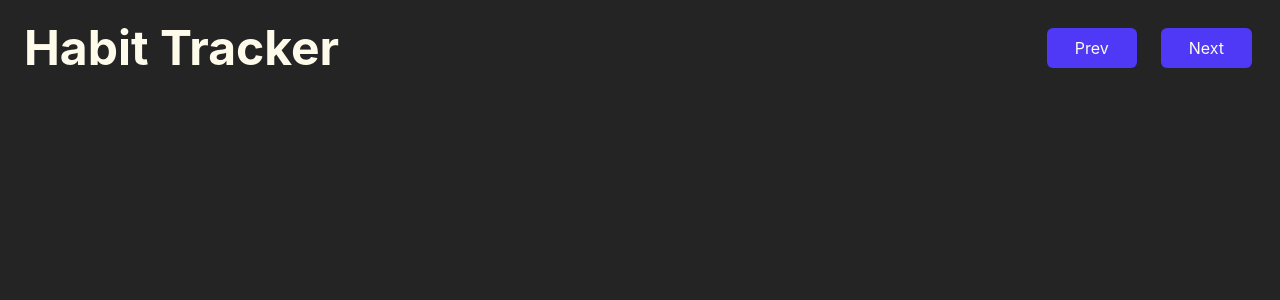
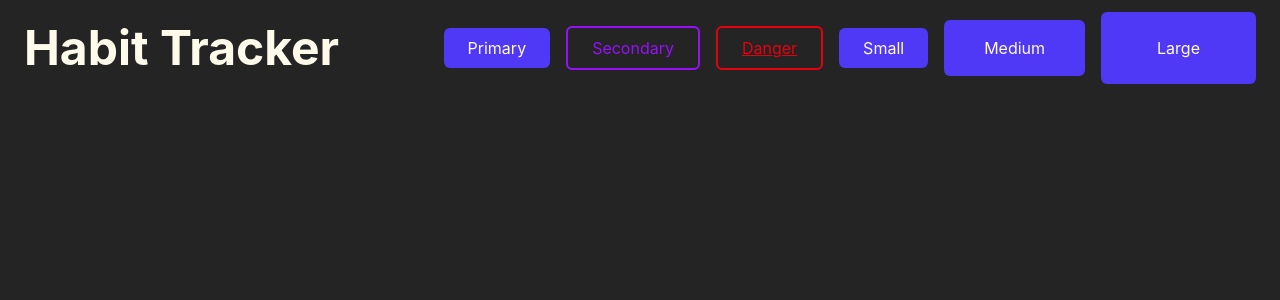
Before and after one commit to razeequtama/Capstone-Habit-Tracker, a React (Vite) app: page / in a window 1280 px wide. Shown: the top 300 px of the page. Built offline with nearby package versions, Linux system fonts and the light colour scheme.

Commit message:
Add: Button sizes

```diff
--- a/src/components/Button.tsx
+++ b/src/components/Button.tsx
@@ -5,17 +5,19 @@ type ButtonVariants = "primary" | "secondary" | "danger"
 type ButtonType = {
     children: ReactNode,
     variant?: ButtonVariants,
-    sizing?: string
+    size?: string
 }
 
-export default function Button({children, variant = "primary", sizing = "mx-3 my-2 px-7 py-2"}: ButtonType)
+export default function Button({children, variant = "primary", size = "small"}: ButtonType)
 {
 
     let variantSelection = "";
+    let sizeSelection = "";
 
     switch(variant)
     {
     case "primary":
+    // Amber background, white color
       variantSelection = "text-amber-50 bg-indigo-600 rounded-md hover:bg-indigo-700";
       break;
     case "secondary":
@@ -28,8 +30,21 @@ export default function Button({children, variant = "primary", sizing = "mx-3 my
       break;
     }
 
+    switch(size)
+    {
+        case "small":
+            sizeSelection = "px-6 py-2";
+            break;
+        case "medium":
+            sizeSelection = "px-10 py-4";
+            break;
+        case "large":
+            sizeSelection = "px-14 py-6";
+            break;
+    }
+
     return(
-        <button className={`transition-all ${variantSelection} ${sizing}`}>
+        <button className={`mx-2 my-2 transition-all ${variantSelection} ${sizeSelection}`}>
             {children}
         </button>
     )
--- a/src/components/Heading.tsx
+++ b/src/components/Heading.tsx
@@ -7,8 +7,22 @@ export default function Heading()
     <div className="flex justify-between items-center">
       <Title text="Habit Tracker"/>
       <div className="mx-4">
-        <Button variant="primary">Prev</Button>
-        <Button variant="primary">Next</Button>
+
+
+
+        <Button variant="primary">Primary</Button>
+        <Button variant="secondary">Secondary</Button>
+        <Button variant="danger">Danger</Button>
+
+
+
+
+        <Button size="small">Small</Button>
+        <Button size="medium">Medium</Button>
+        <Button size="large">Large</Button>
+
+
+
       </div>
 
     </div>
```
Also changed, not shown: 5 other files (tests, documents, lock files or other folders).
